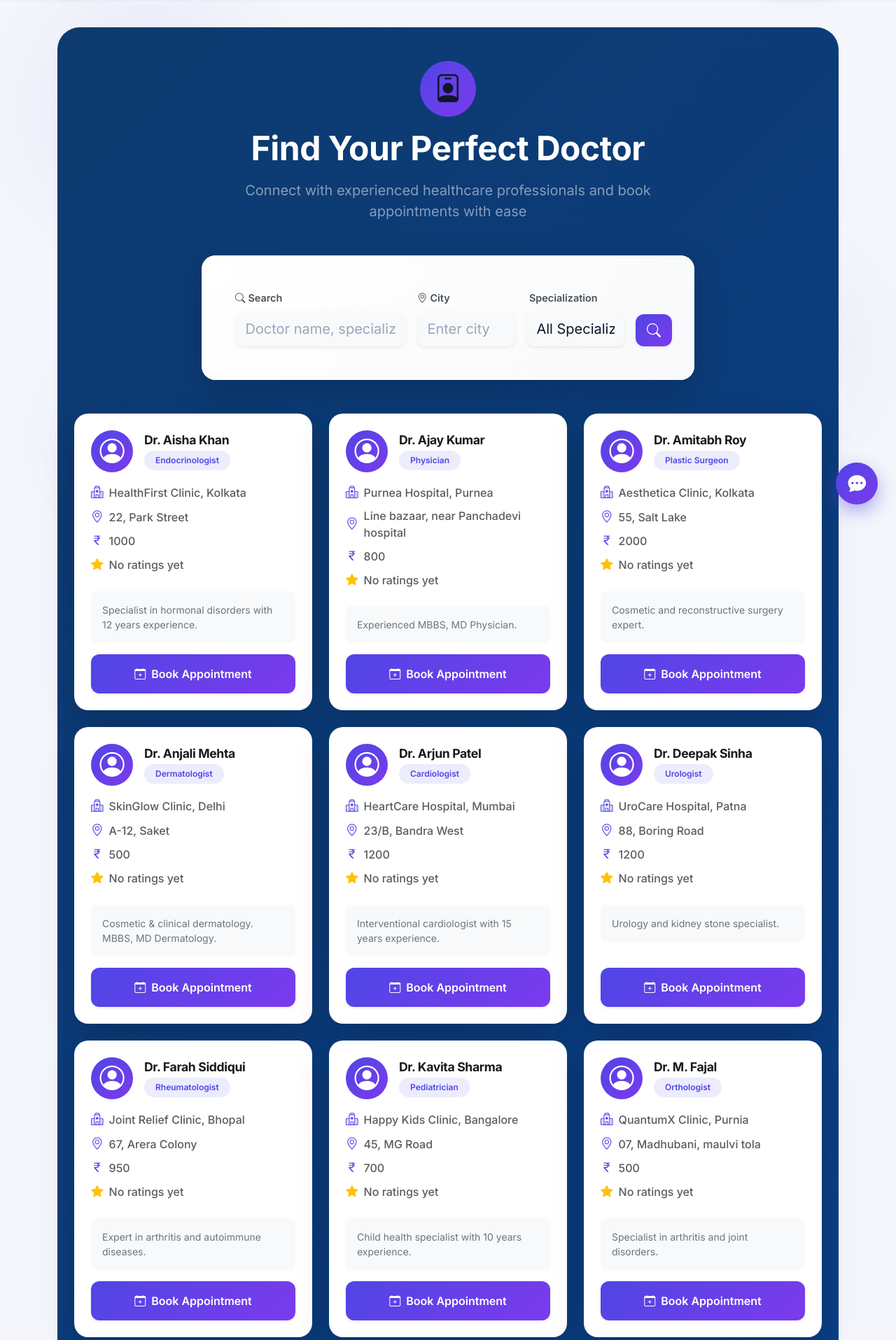
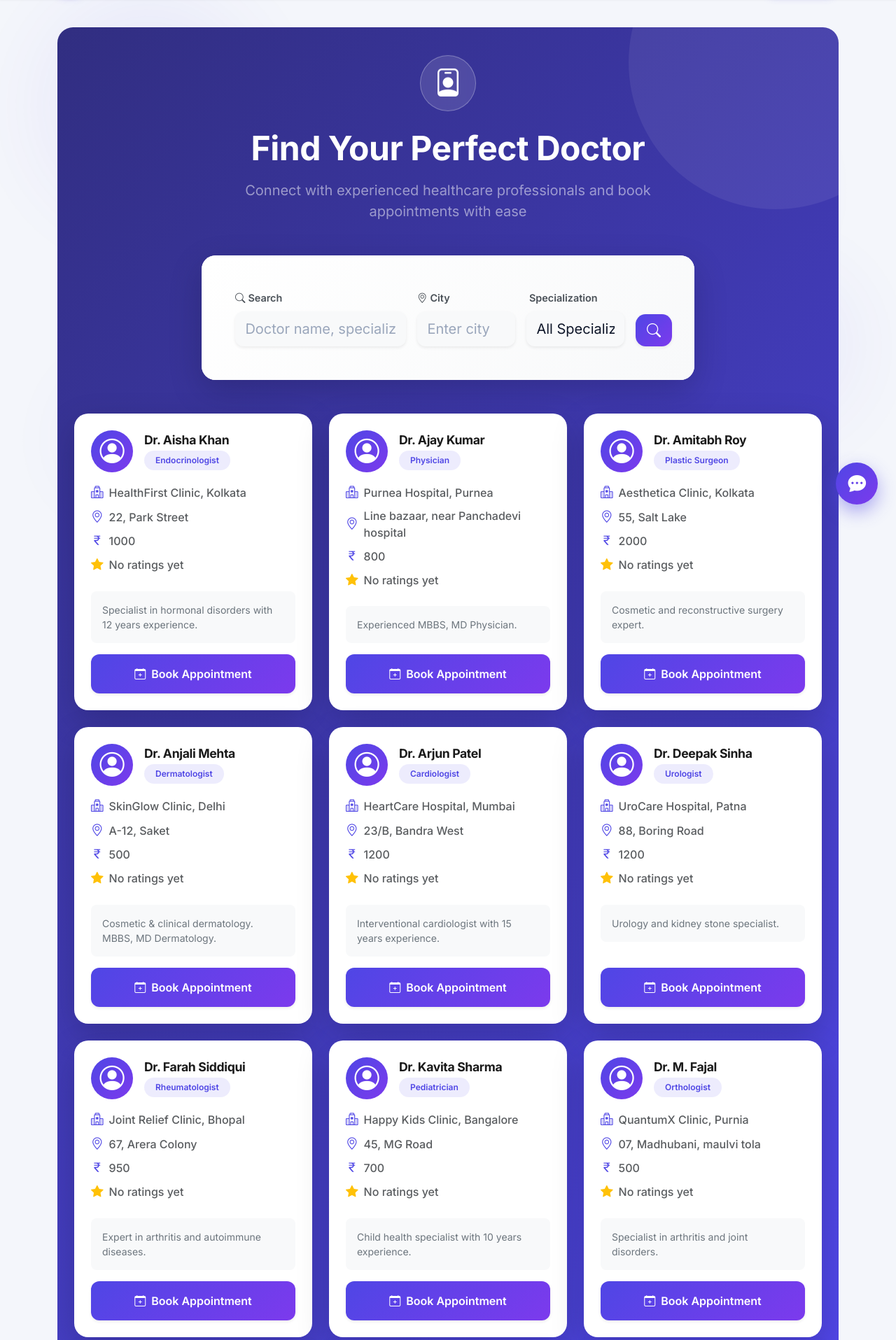
Before and after one commit to Mfaj-cod/ClinicBook, a Flask app: page /doctors in a window 1280 px wide. Shown: the part 53-1968 px from the top of the page at 70% size. Run offline with Flask 3, Linux system fonts and the light colour scheme; data comes from the database, SQL or seed files in the repository.

Commit message:
Refresh doctors page hero styling and card layout
Replace inline hero styles with reusable classes and refine doctor cards.

```diff
--- a/templates/doctors.html
+++ b/templates/doctors.html
@@ -1,12 +1,12 @@
 {% extends 'base.html' %}
 {% block content %}
-<div class="container-fluid py-5" style="background: linear-gradient(135deg, #0d3a6f 0%, #084298 100%); border-radius: 2rem;">
+<div class="container-fluid py-5 hero-panel">
   <div class="container">
     <!-- Hero Section -->
     <div class="text-center mb-5">
-      <div class="d-inline-flex align-items-center justify-content-center rounded-circle bg-gradient-primary p-4 mb-3"
-           style="background: white; width: 80px; height: 80px;">
-        <i class="bi bi-person-badge text-darkblue" style="font-size: 2.5rem;"></i>
+      <div class="d-inline-flex align-items-center justify-content-center rounded-circle glass-ring-icon p-4 mb-3"
+           style="width: 80px; height: 80px;">
+        <i class="bi bi-person-badge text-white" style="font-size: 2.5rem;"></i>
       </div>
       <h1 class="display-5 fw-bold mb-3" style="color: white; letter-spacing: -0.5px;">
         Find Your Perfect Doctor
@@ -54,8 +54,7 @@
                 </select>
               </div>
               <div class="col-12 col-md-1 d-grid">
-                <button type="submit" class="btn btn-primary btn-lg shadow-sm"
-                        style="border-radius: 12px; background: linear-gradient(135deg, #667eea 0%, #0d3a6f 100%); border: none;">
+                <button type="submit" class="btn btn-primary btn-lg shadow-sm">
                   <i class="bi bi-search"></i>
                 </button>
               </div>
@@ -75,7 +74,7 @@
             <!-- Doctor Header -->
             <div class="d-flex align-items-center mb-3">
               <div class="rounded-circle bg-gradient-primary d-flex align-items-center justify-content-center me-3"
-                   style="width: 60px; height: 60px; background: linear-gradient(135deg, #667eea 0%, #0d3a6f 100%);">
+                   style="width: 60px; height: 60px;">
                 <i class="bi bi-person-circle text-white" style="font-size: 2.2rem;"></i>
               </div>
               <div class="flex-grow-1">
@@ -128,8 +127,7 @@
             <!-- Action Button -->
             <div class="mt-auto">
               <a href="{{ url_for('doctor_detail', doc_id=doctor.id) }}"
-                 class="btn btn-primary w-100 py-3 fw-semibold shadow-sm"
-                 style="border-radius: 12px; background: linear-gradient(135deg, #667eea 0%, #0d3a6f 100%); border: none; transition: all 0.3s ease;">
+                 class="btn btn-primary w-100 py-3 fw-semibold shadow-sm">
                 <i class="bi bi-calendar-plus me-2"></i>Book Appointment
               </a>
             </div>
@@ -159,24 +157,4 @@
   </div>
 </div>
 
-<style>
-.doctor-card:hover {
-  transform: translateY(-5px);
-  box-shadow: 0 20px 40px rgba(0,0,0,0.1) !important;
-}
-
-.bg-gradient-primary {
-  background: linear-gradient(135deg, #0d3a6f 0%, #0b5ed7 100%);
-}
-
-.form-control:focus, .form-select:focus {
-  box-shadow: 0 0 0 0.25rem rgba(13, 110, 253, 0.25);
-  border-color: #0d6efd;
-}
-
-.btn:hover {
-  transform: translateY(-1px);
-  box-shadow: 0 8px 25px rgba(13, 110, 253, 0.3) !important;
-}
-</style>
 {% endblock %}
```
